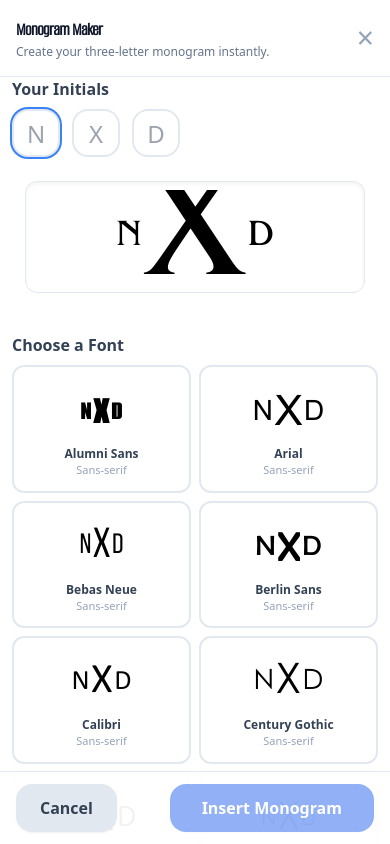
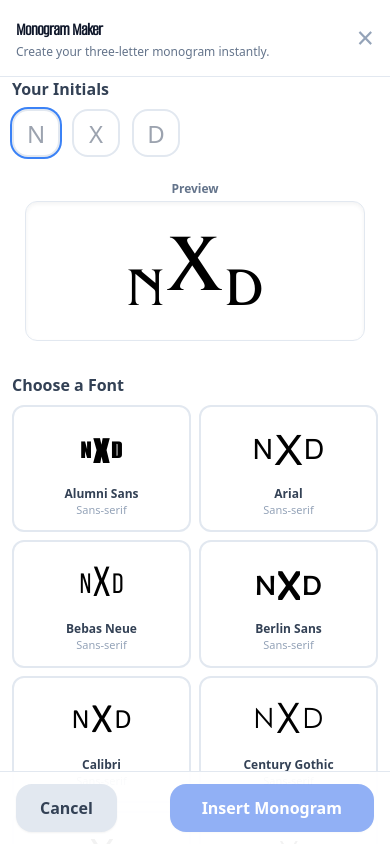
Before and after one commit to Arch-Tom/archfonthub, a React (Vite) app: page / in a window 390 px wide. Both pictures are taken after a click on the button "Open Monogram Maker". Shown: the part 2732-3576 px from the top of the page. Built offline with nearby package versions, Linux system fonts and the light colour scheme; a web font is replaced by a local one.

Commit message:
More updates for the monogram on mobile

```diff
--- a/src/MonogramMaker.jsx
+++ b/src/MonogramMaker.jsx
@@ -2,7 +2,6 @@ import React, { useState, useMemo, useRef, useEffect } from 'react';
 import MonogramPreview from './MonogramPreview';
 
 export default function MonogramMaker({ fontLibrary, onClose, onInsert }) {
-    // --- STATE AND REFS ---
     const monogramFonts = useMemo(() => {
         return Object.entries(fontLibrary)
             .flatMap(([category, fonts]) => fonts.map(font => ({ ...font, category })));
@@ -13,7 +12,7 @@ export default function MonogramMaker({ fontLibrary, onClose, onInsert }) {
     );
     const [activeStyle, setActiveStyle] = useState(Object.keys(selectedFont.styles)[0]);
     const [initials, setInitials] = useState(['', '', '']);
-    const [fontSize] = useState(100); // fixed font size (you can tweak this value as needed)
+    const [fontSize] = useState(54); // You can adjust for ideal preview size
 
     const inputRefs = useRef([]);
 
@@ -27,7 +26,6 @@ export default function MonogramMaker({ fontLibrary, onClose, onInsert }) {
         setActiveStyle(Object.keys(selectedFont.styles)[0]);
     }, [selectedFont]);
 
-    // --- HANDLERS ---
     const handleInitialChange = (e, index) => {
         const newInitials = [...initials];
         newInitials[index] = e.target.value.slice(0, 1).toUpperCase();
@@ -46,7 +44,6 @@ export default function MonogramMaker({ fontLibrary, onClose, onInsert }) {
     const handleInsert = () => {
         const [first, middle, last] = initials;
         if (!first || !middle || !last) return;
-
         onInsert({
             text: initials.join(''),
             font: selectedFont,
@@ -56,7 +53,6 @@ export default function MonogramMaker({ fontLibrary, onClose, onInsert }) {
         onClose();
     };
 
-    // --- RENDER ---
     return (
         <div
             className="fixed inset-0 z-50 flex items-center justify-center bg-slate-900/70 backdrop-blur-[3px] p-0 sm:p-2 animate-fade-in"
@@ -84,7 +80,6 @@ export default function MonogramMaker({ fontLibrary, onClose, onInsert }) {
                 </header>
 
                 <div className="flex-1 flex flex-col md:flex-row overflow-y-auto">
-                    {/* Controls and content area */}
                     <section className="w-full md:w-1/2 flex flex-col gap-6 px-3 sm:p-5 pb-6 md:pb-0 max-w-xl min-w-[320px] mx-auto">
                         {/* Initials input */}
                         <div>
@@ -106,36 +101,15 @@ export default function MonogramMaker({ fontLibrary, onClose, onInsert }) {
                             </div>
                         </div>
 
-                        {/* --- PREVIEW: just above font selection --- */}
-                        <div className="flex flex-col items-center justify-center w-full">
+                        {/* Preview Label and Box */}
+                        <div className="w-full flex flex-col items-center mb-2">
+                            <label className="text-xs font-semibold text-slate-500 mb-1" htmlFor="monogram-preview-box">Preview</label>
                             <div
-                                className="w-full max-w-[340px] h-28 sm:h-36 flex items-center justify-center rounded-xl border border-slate-200 shadow-inner bg-white mb-4 overflow-hidden"
+                                id="monogram-preview-box"
+                                className="w-full max-w-[340px] flex items-center justify-center rounded-xl border border-slate-200 shadow-inner bg-white px-2 py-2 overflow-x-auto"
                                 style={{
-                                    boxSizing: 'border-box',
-                                    padding: '0.5rem',
-                                    background: '#fff'
-                                }}
-                            >
-                                <div
-                                    className="w-full flex items-center justify-center"
-                                    style={{
-                                        // Scaling: the monogram will shrink to fit container if too wide
-                                        overflow: 'hidden',
-                                        width: '100%',
-                                        height: '100%',
-                                    }}
-                                >
-                                    <div
-                                        style={{
-                                            width: '100%',
-                                            display: 'flex',
-                                            justifyContent: 'center',
-                                            alignItems: 'center',
-                                            whiteSpace: 'nowrap',
-                                            overflow: 'hidden',
-                                            // Responsive scaling
-                                            fontSize: '100%',
-                                            maxWidth: '100%',
+                                    minHeight: 0,
+                                    height: 'auto',
                                 }}
                             >
                                 <MonogramPreview
@@ -144,22 +118,19 @@ export default function MonogramMaker({ fontLibrary, onClose, onInsert }) {
                                     last={initials[2] || 'D'}
                                     fontFamily={selectedFont.styles[activeStyle]}
                                     fontSize={fontSize}
+                                    sideScale={1.2}
                                     middleScale={1.5}
                                     style={{
                                         width: '100%',
                                         maxWidth: '100%',
-                                                height: '100%',
-                                                overflow: 'hidden',
                                         display: 'flex',
                                         justifyContent: 'center',
-                                                alignItems: 'center',
+                                        alignItems: 'flex-end',
                                         whiteSpace: 'nowrap',
-                                                // Add font size scaling for very wide monograms
-                                                fontSize: 'clamp(2.3rem, 8vw, 3.5rem)',
+                                        overflow: 'hidden',
+                                        minHeight: 0,
                                     }}
                                 />
-                                    </div>
-                                </div>
                             </div>
                         </div>
 
@@ -186,6 +157,7 @@ export default function MonogramMaker({ fontLibrary, onClose, onInsert }) {
                                             last={initials[2] || 'D'}
                                             fontFamily={font.styles[Object.keys(font.styles)[0]]}
                                             fontSize={28}
+                                            sideScale={1.1}
                                             middleScale={1.5}
                                             className="mb-1"
                                         />
@@ -196,8 +168,6 @@ export default function MonogramMaker({ fontLibrary, onClose, onInsert }) {
                             </div>
                         </div>
                     </section>
-
-                    {/* (No aside/preview panel now, since preview is in the main column) */}
                 </div>
 
                 {/* Footer Actions */}
```
Lines whose indentation alone changed are shown as unchanged.
